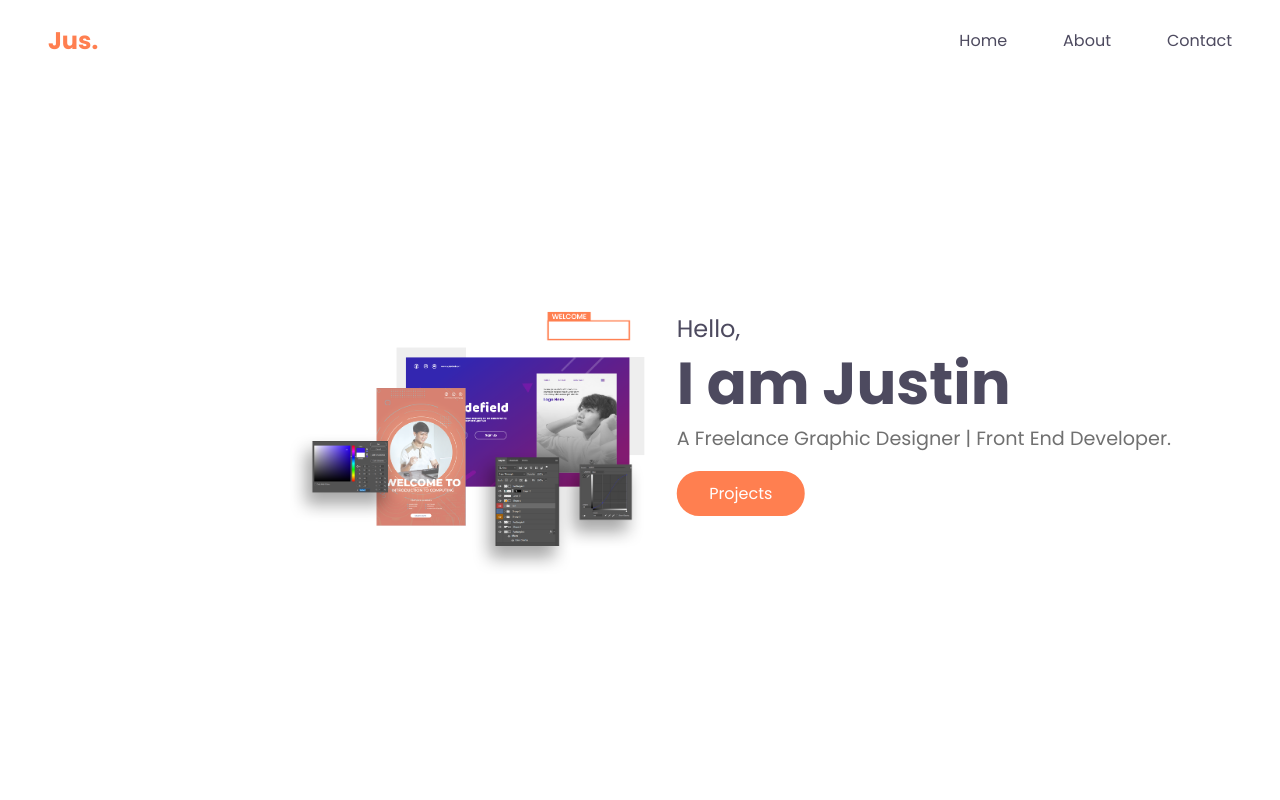
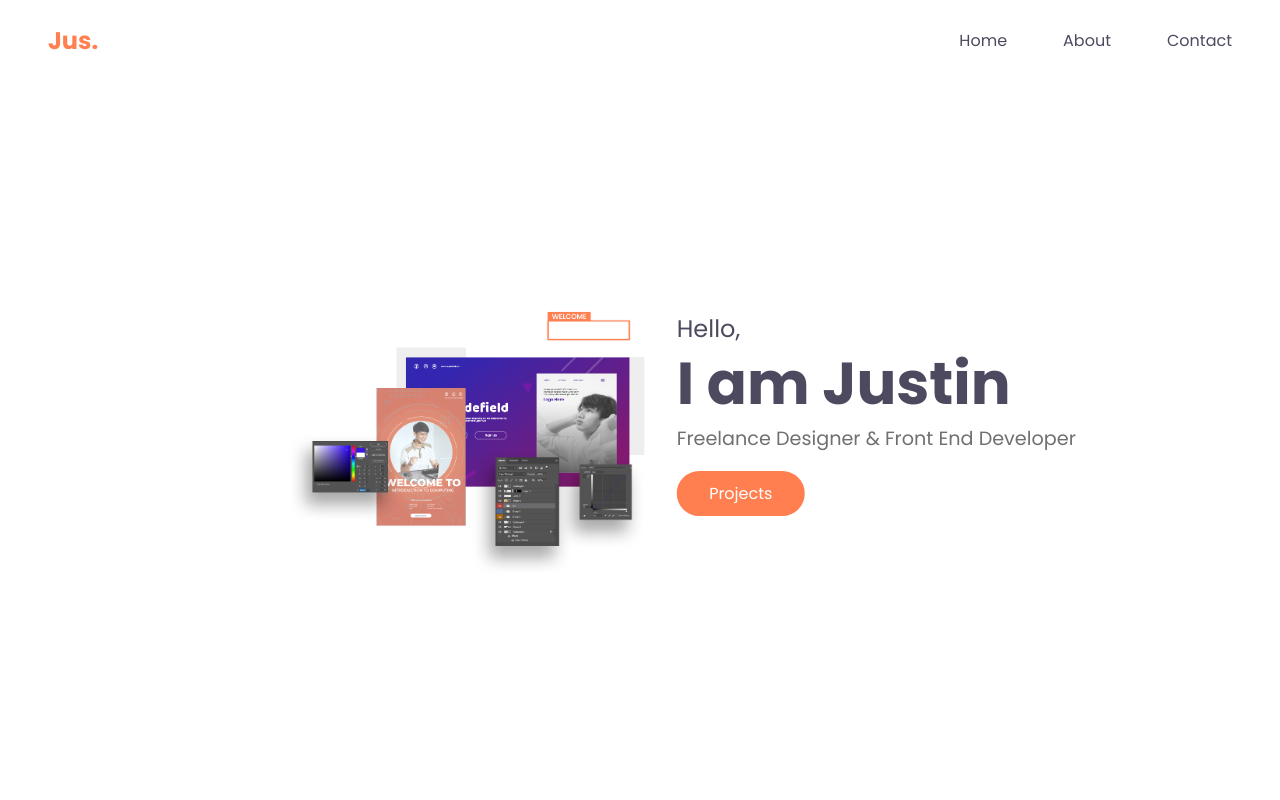
Before and after one commit to jstnfrncis/JustinMunsayac.github.io, a plain HTML site: page index.html in a window 1280 px wide. Shown: the top 800 px of the page. Drawn offline with nearby package versions, Linux system fonts and the light colour scheme.

Commit message:
Minor changes from Hero Title.

```diff
--- a/index.html
+++ b/index.html
@@ -61,7 +61,7 @@
                   <h2>I am Justin</h2>
                 </div>
                 <p class="text0">
-                    A Freelance Graphic Designer | Front End Developer.
+                    Freelance Designer & Front End Developer
                 </p>
                 <div class="Button">
                     <a href="#works" class="projectbtn">Projects</a>
```
